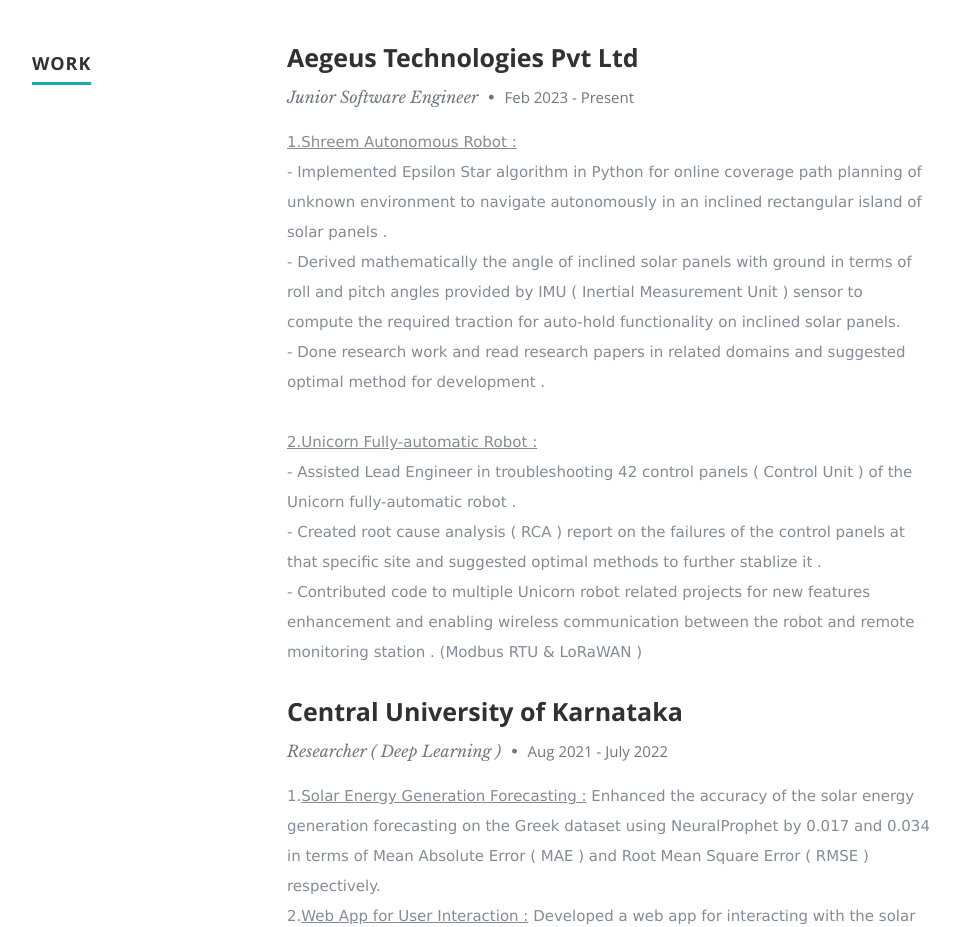
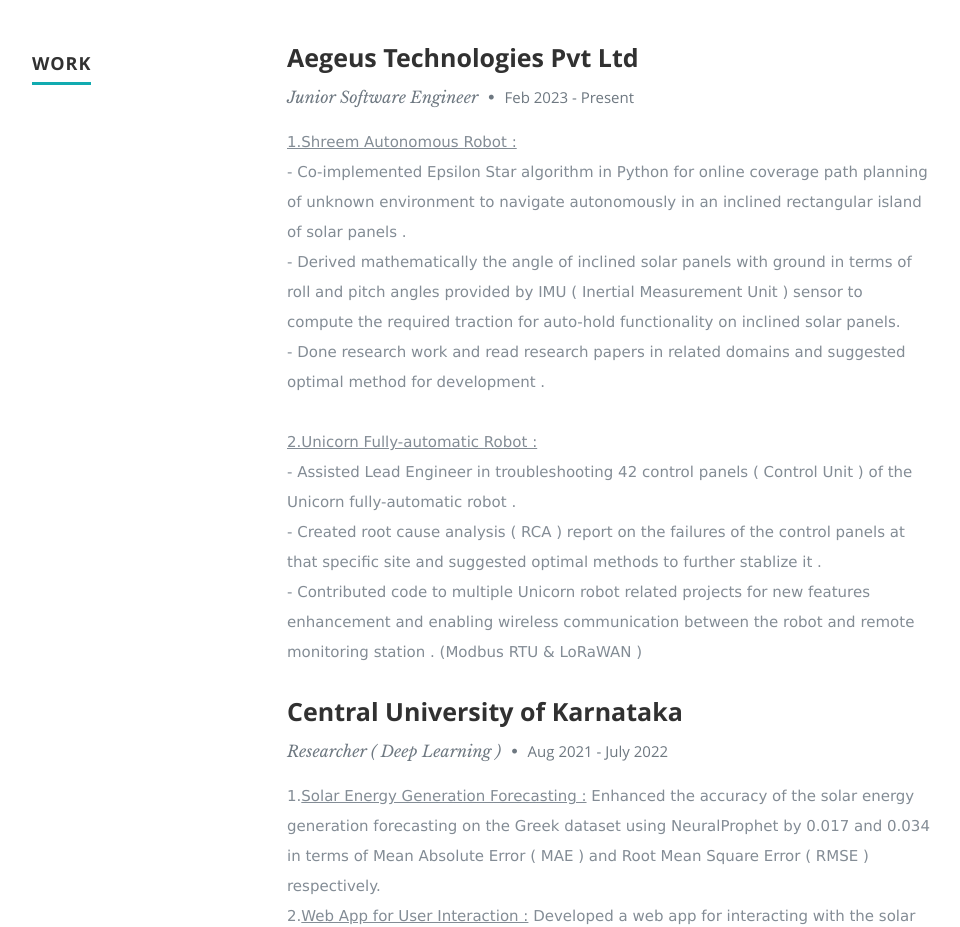
Before and after one commit to baleshwar-mahto/baleshwar-mahto.github.io, a plain HTML site: page index.html in a window 1280 px wide. Shown: the part 2120-3047 px from the top of the page, without its empty margins (118-1078 px from the left). Drawn offline with nearby package versions, Linux system fonts and the light colour scheme.

Commit message:
Update index.html

```diff
--- a/index.html
+++ b/index.html
@@ -311,7 +311,7 @@
 
                   <p>
                   <u> 1.Shreem Autonomous Robot :</u><br>
-                  - Implemented Epsilon Star algorithm in Python
+                  - Co-implemented Epsilon Star algorithm in Python
                   for online coverage path planning of unknown environment to navigate
                   autonomously in an inclined rectangular island of solar panels .<br>
                   - Derived mathematically the angle of inclined solar panels with ground
```
